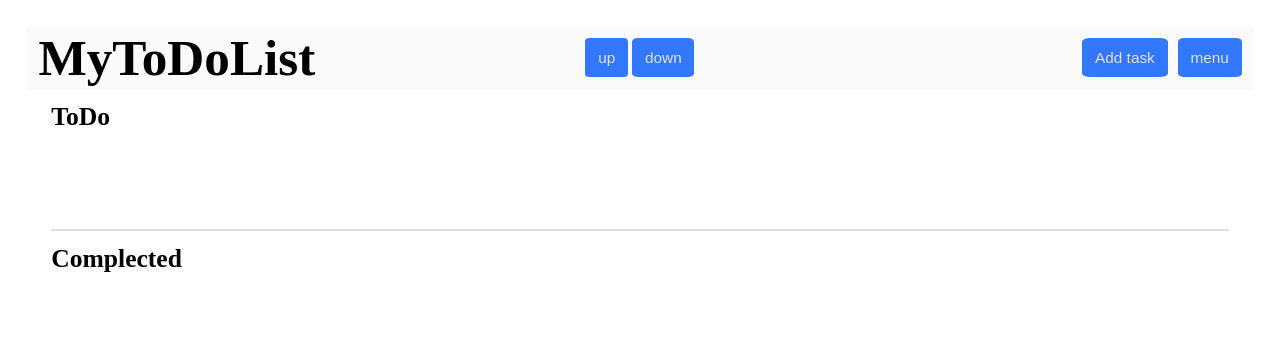
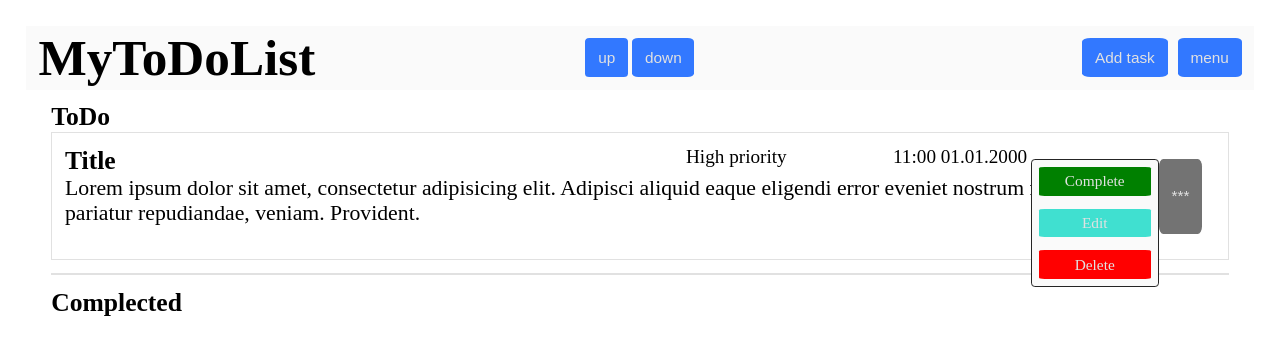
Before and after one commit to IharTsykala/Dev-Incubator__task-tracker, a website: page index.html in a window 1280 px wide. Drawn offline with Linux system fonts and the light colour scheme.

Commit message:
feat: add task  modal

```diff
--- a/index.html
+++ b/index.html
@@ -104,7 +104,7 @@
         <section class="todo-section">
           <h3 class="todo-section__header">ToDo</h3>
           <div class="todo-section__array">
-            <!-- <div class="task">
+            <div class="task">
               <div class="task__information-block">
                 <div class="task__header">
                   <h4 class="task__title">Title</h4>
@@ -118,9 +118,20 @@
                 </p>
               </div>
               <div class="task__setting">
+                <div class="task__modal">
+                  <div class="task__modal-option task__modal-option_green">
+                    Complete
+                  </div>
+                  <div class="task__modal-option task__modal-option_turquoise">
+                    Edit
+                  </div>
+                  <div class="task__modal-option task__modal-option_red">
+                    Delete
+                  </div>
+                </div>
                 <button class="task__button">***</button>
               </div>
-            </div> -->
+            </div>
           </div>
         </section>
         <section class="complected-section">
--- a/index.js
+++ b/index.js
@@ -4,7 +4,7 @@ class Task {
     this.title = title
     this.text = text
     this.priority = priority
-    this.data = new Date().toString().slice(0, 15)
+    this.data = new Date().toString().slice(0, 25)
   }
 
   fillContentTask (task) {
--- a/style.scss
+++ b/style.scss
@@ -241,8 +241,51 @@ $middlePadding: 2vw;
     }
   }
   .task__setting {
+    position: relative;
     @extend %base-button__container;
     padding: $smallPadding;
+    .task__modal {
+      position: absolute;
+      width: 10vw;
+      height: 10vw;
+      background-color: $backgroundLight;
+      left: -9vw;
+      display: grid;
+      row-gap: $smallPadding;
+      border: 1px solid $backgroundDark;
+      border-radius: 3%;
+      padding: 10%;
+      .task__modal-option {
+        width: 100%;
+        height: 100%;
+        display: grid;
+        justify-self: center;
+        justify-content: center;
+        align-content: center;
+        border-radius: 5%;
+        color: $colorLight;
+        font-size: 1.2vw;
+        cursor: pointer;
+      }
+      .task__modal-option_green {
+        background-color: green;
+        &:hover {
+          background-color: rgb(0, 78, 0);
+        }
+      }
+      .task__modal-option_turquoise {
+        background-color: turquoise;
+        &:hover {
+          background-color: rgb(39, 122, 114);
+        }
+      }
+      .task__modal-option_red {
+        background-color: red;
+        &:hover {
+          background-color: rgb(138, 0, 0);
+        }
+      }
+    }
     .task__button {
       @extend %base-button__inside;
       background-color: rgb(115, 115, 115);
```
Also changed, not shown: style.css, 1 other file.
